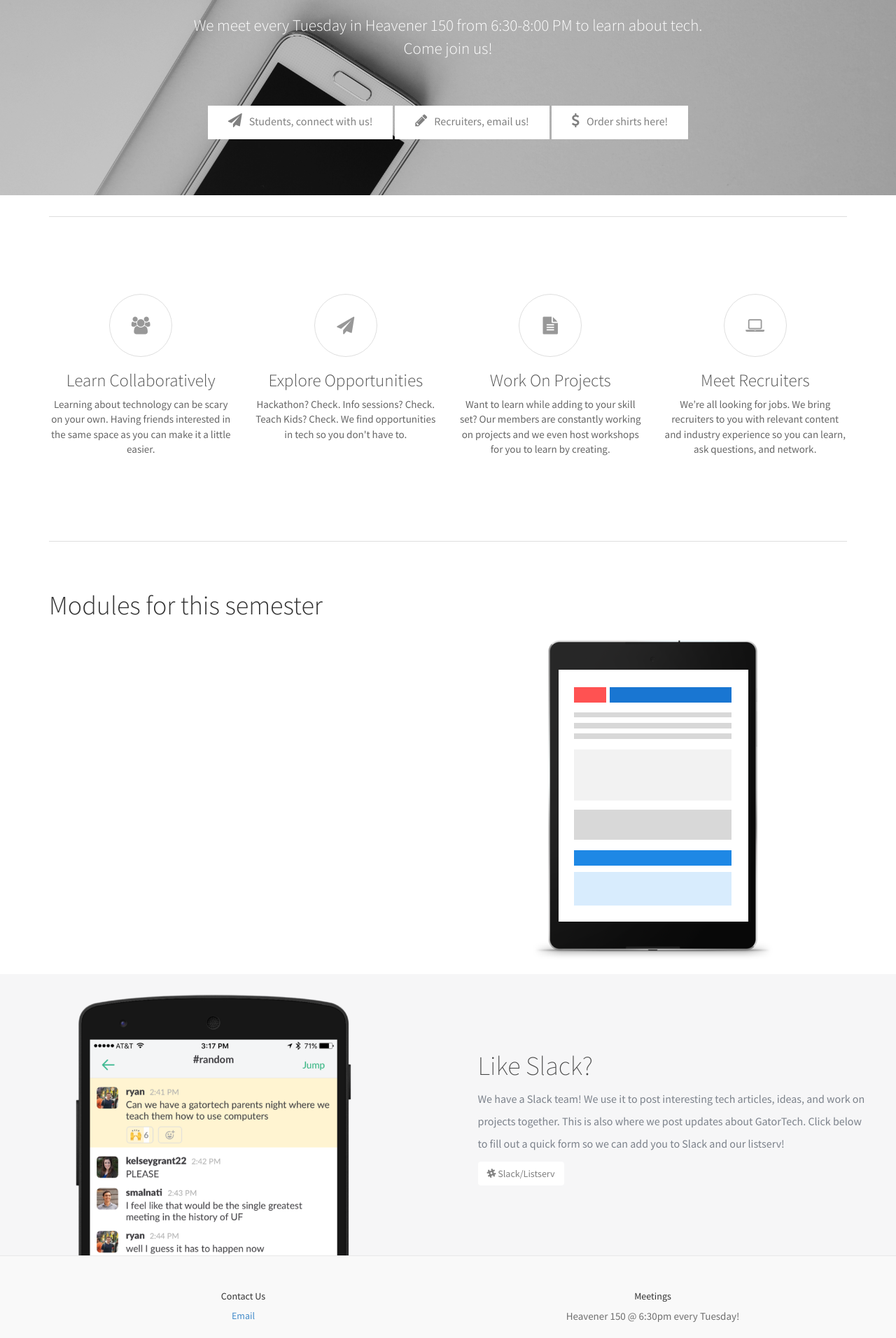
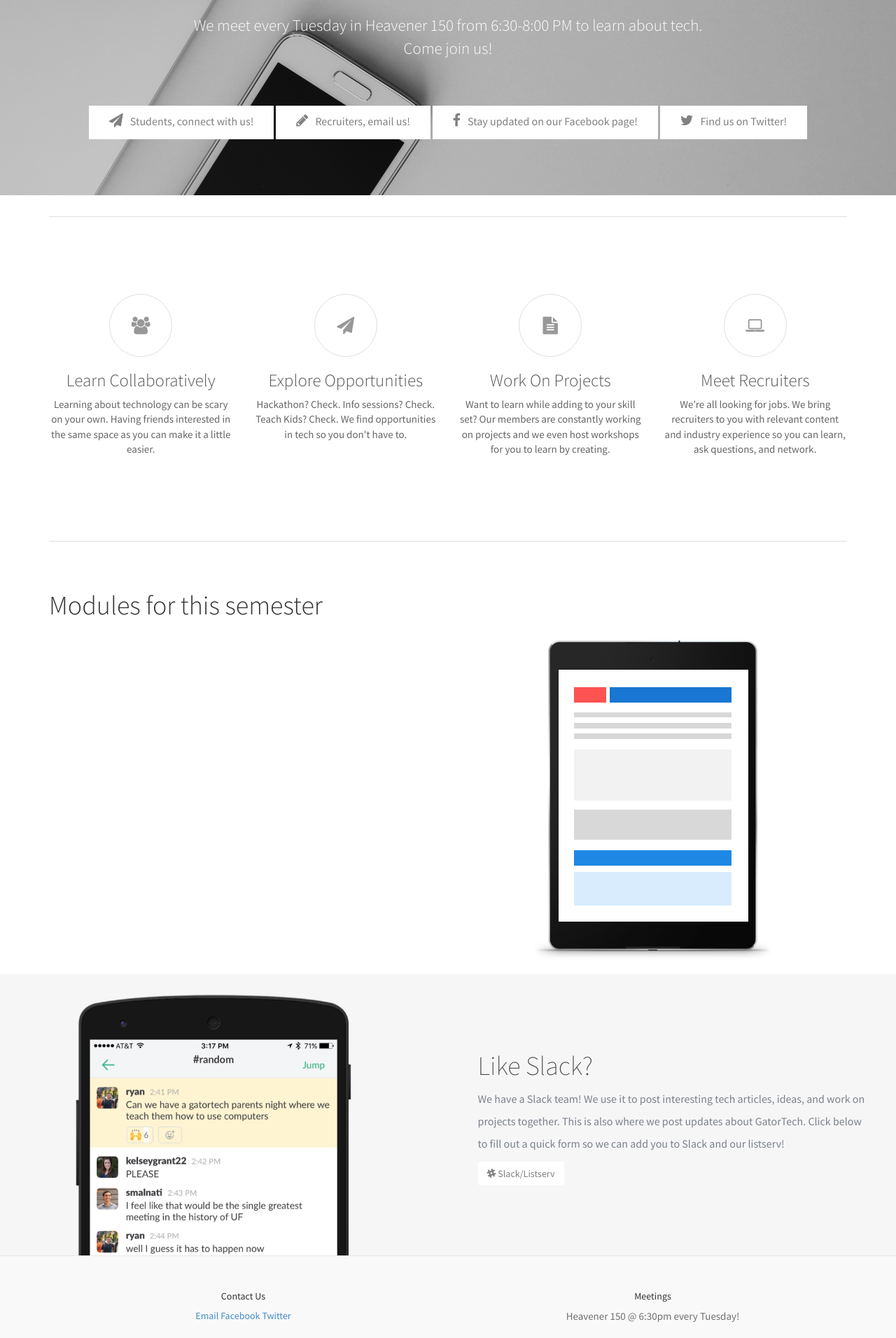
Before and after one commit to gatortechuf/gatortechuf.com, a Django app: page / in a window 1280 px wide. Shown: the part 187-2099 px from the top of the page at 70% size. Run offline with Django 3.2, Linux system fonts and the light colour scheme; data that the repository does not hold is empty; some libraries are stand-ins or nearby versions.

Commit message:
social media icons on website (#71)
* social media icons on website

* typos fixed to GT social media

* fixed fb font awesome icon

```diff
--- a/src/home/templates/home/landing_page.html
+++ b/src/home/templates/home/landing_page.html
@@ -31,7 +31,10 @@
                                     <a href="mailto:nellywilson@ufl.edu?Subject=Recruitment%20with%20GatorTech" class="btn btn-default btn-apple"><i class="fa fa-pencil"></i>Recruiters, email us!</a>
                                 </li>
                                 <li>
-                                    <a href="https://docs.google.com/forms/d/e/1FAIpQLSe_P5e7dgGNWFHt386TFam4lz2qFcq2ddNUkWgKRtQBlUphow/viewform" class="btn btn-default btn-apple"><i class="fa fa-usd"></i>Order shirts here!</a>
+                                <a href="https://www.facebook.com/gatortechuf" class="btn btn-default btn-apple"><i class="fa fa-facebook"></i>Stay updated on our Facebook page!</a>
+                                </li>
+                                <li>
+                                    <a href="https://twitter.com/GatorTechUF" class="btn btn-default btn-apple"><i class="fa fa-twitter"></i>Find us on Twitter!</a>
                                 </li>
                         </ul>
                     </div>
--- a/src/templates/base.html
+++ b/src/templates/base.html
@@ -71,6 +71,8 @@
             <div class="col-md-6">
                 <h5>Contact Us</h5>
                 <a href="mailto:gatortechuf@gmail.com">Email</a>
+                <a href="https://www.facebook.com/gatortechuf">Facebook</a>
+                <a href="https://twitter.com/GatorTechUF">Twitter</a>
             </div>
             <div class="col-md-6">
                 <h5>Meetings</h5>
```
